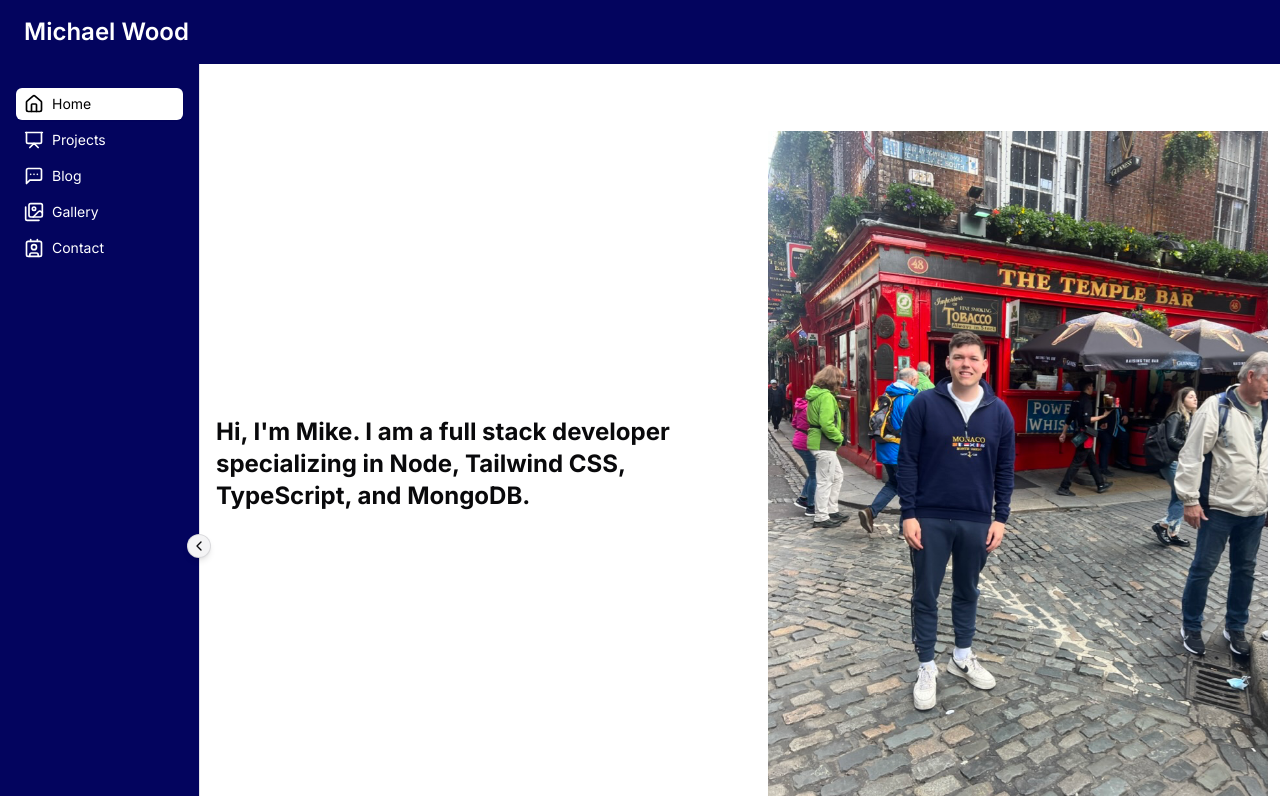
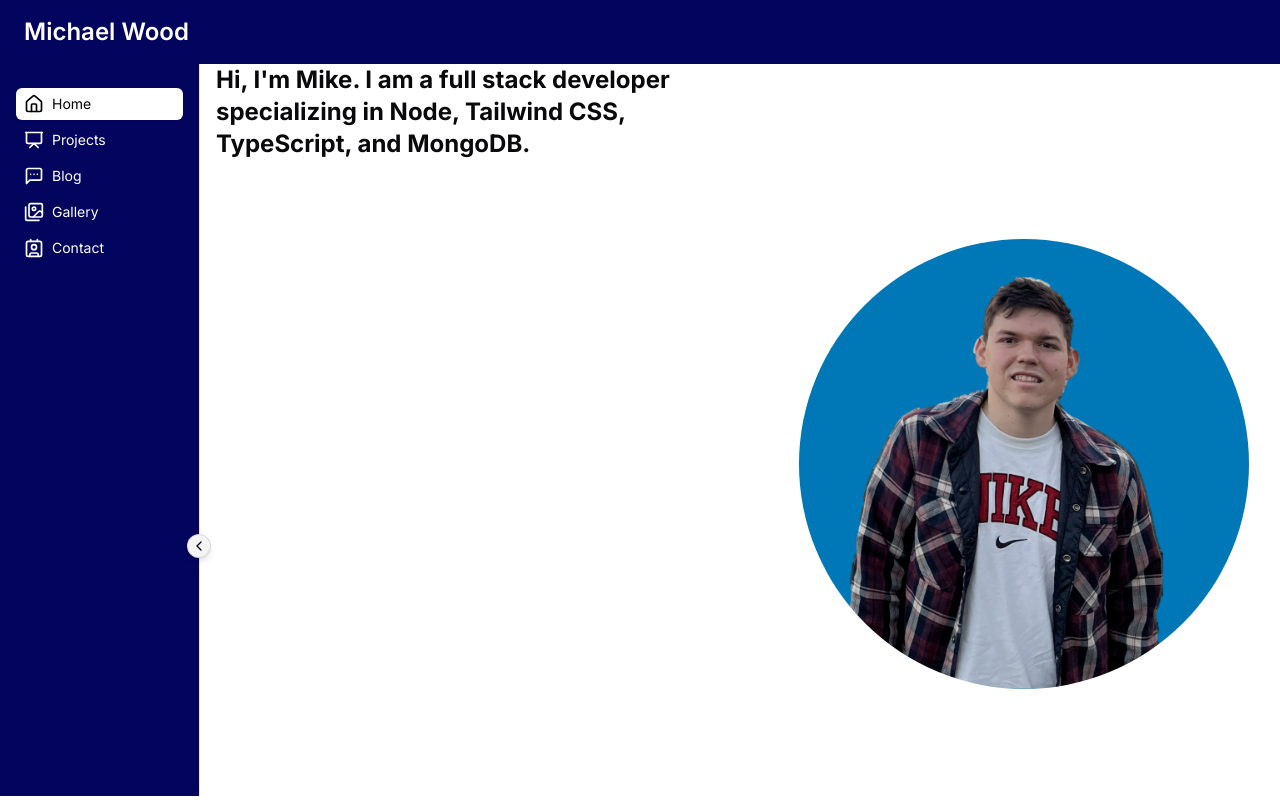
Before and after one commit to Mike-W00d/Portfolio-V2, a Next.js app: page / in a window 1280 px wide. Built offline with nearby package versions, Linux system fonts and the light colour scheme.

Commit message:
fixed hydration error by adding a delay in acessing the local storage so server and client side render the same

```diff
--- a/src/app/_sections/hero.tsx
+++ b/src/app/_sections/hero.tsx
@@ -2,15 +2,15 @@ import Image from 'next/image';
 
 const Hero = () => {
   return (
-    <div className="w-full min-h-screen flex flex-col lg:flex-row justify-center items-center gap-10 px-4 lg:px-0">
-      <div className="lg:w-1/2 text-2xl font-bold text-center lg:text-left">
-        Hi, I'm Mike. I am a full stack developer specializing in Node, Tailwind CSS, TypeScript, and MongoDB.
-      </div>
-      <div className="lg:w-1/2 text-center lg:text-left">
-        <Image src="/hero.png" alt="Hero" width={500} height={500}
-        />
-      </div>
-    </div>
+<div className="w-full min-h-screen flex flex-col lg:flex-row justify-center gap-10 px-4 lg:px-0">
+  <div className="lg:w-1/2 text-2xl font-bold text-center lg:text-left">
+    Hi, I'm Mike. I am a full stack developer specializing in Node, Tailwind CSS, TypeScript, and MongoDB.
+  </div>
+
+  <div className="lg:w-1/2 text-center lg:text-left relative flex justify-center items-center">
+    <Image src="/hero.png" alt="Hero" width={450} height={550} className="relative z-10 rounded-full" />
+  </div>
+</div>
   );
 }
 
--- a/src/app/layout.tsx
+++ b/src/app/layout.tsx
@@ -3,6 +3,7 @@ import { Inter } from "next/font/google";
 import "./globals.css";
 import Header from "./_sections/header";
 import SideNav from "@/components/side-nav";
+import { cn } from "@/lib/utils";
 
 import Head from "next/head";
 
@@ -23,7 +24,7 @@ export default function RootLayout({
 }) {
   return (
     <html lang="en">
-      <body className={`bg-white ${inter.className}`}>
+      <body className={cn("bg-background", inter.className)}>
       <Header />
           <div className="flex">
             <SideNav />
--- a/src/components/side-nav.tsx
+++ b/src/components/side-nav.tsx
@@ -1,9 +1,7 @@
 'use client';
 
 import { Fragment, useEffect, useState } from 'react';
-
 import Link from 'next/link';
-
 import {
   Tooltip,
   TooltipContent,
@@ -19,29 +17,39 @@ import { ThemeToggle } from './theme-toggle';
 export default function SideNav() {
   const navItems = NavItems();
 
-  const [isSidebarExpanded, setIsSidebarExpanded] = useState(() => {
+  // Set initial state without relying on window/localStorage
+  const [isSidebarExpanded, setIsSidebarExpanded] = useState(true);
+  const [isMounted, setIsMounted] = useState(false);
+
+  useEffect(() => {
+    // Delay logic until the component is mounted
+    setIsMounted(true);
+
     if (typeof window !== 'undefined') {
       const saved = window.localStorage.getItem('sidebarExpanded');
-      if (saved === null) {
-        return true;
+      if (saved !== null) {
+        setIsSidebarExpanded(JSON.parse(saved));
       }
-      return JSON.parse(saved);
     }
-    return true; // default state if window is not defined
-  });
+  }, []);
 
   useEffect(() => {
-    if (typeof window !== 'undefined') {
+    if (isMounted && typeof window !== 'undefined') {
       window.localStorage.setItem(
         'sidebarExpanded',
         JSON.stringify(isSidebarExpanded),
       );
     }
-  }, [isSidebarExpanded]);
+  }, [isSidebarExpanded, isMounted]);
 
   const toggleSidebar = () => {
     setIsSidebarExpanded(!isSidebarExpanded);
   };
+
+  // If the component is not mounted, avoid rendering dynamic content
+  if (!isMounted) {
+    return null;
+  }
 
   return (
     <div className="pr-4">
@@ -76,7 +84,6 @@ export default function SideNav() {
           </div>
           {/* Bottom */}
           <div className="sticky bottom-0 mt-auto whitespace-nowrap mb-4 transition duration-200 block">
-            {/* <ThemeToggle isDropDown={true} /> */}
             {navItems.map((item, idx) => {
               if (item.position === 'bottom') {
                 return (
```
Also changed, not shown: public/HERO2.png (added), public/Hero.png.
